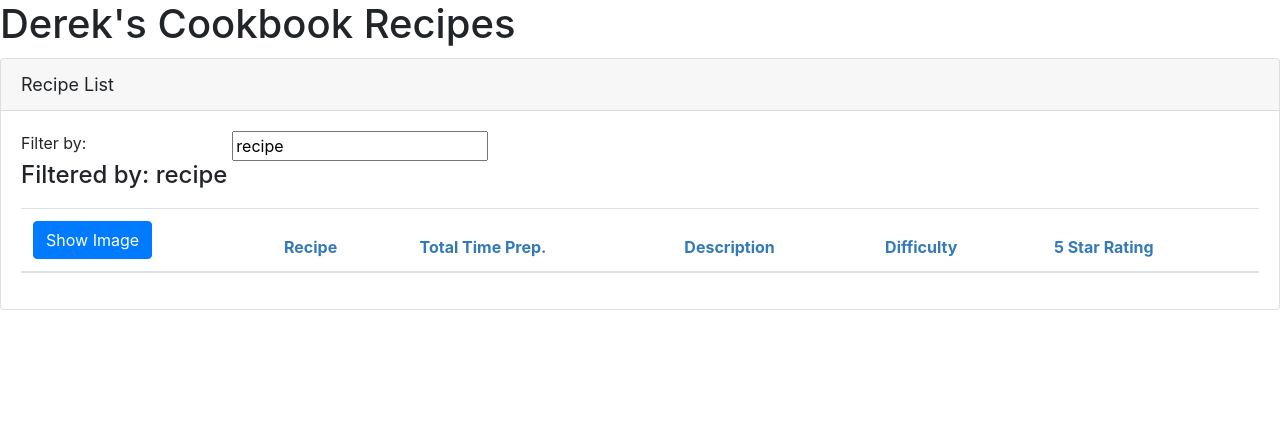
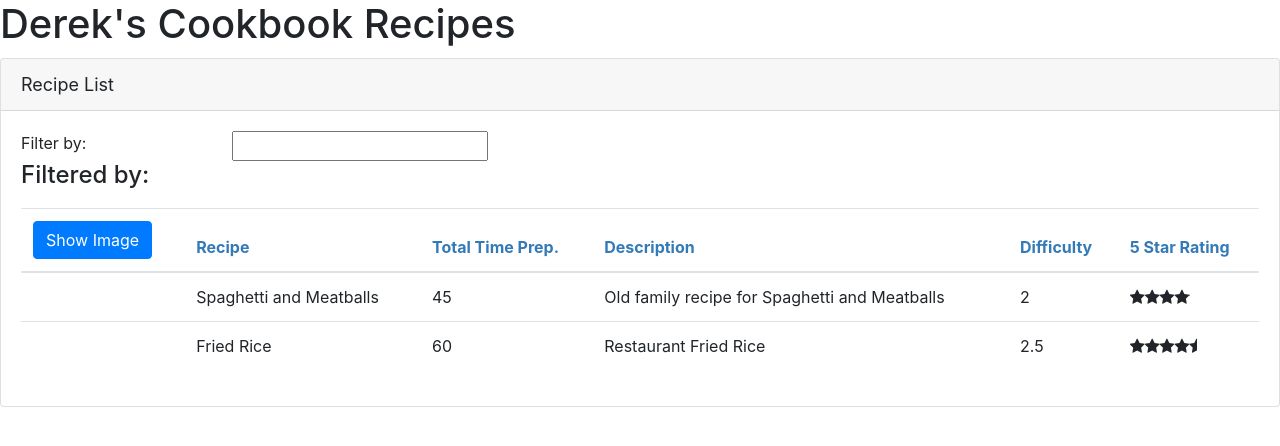
Before and after one commit to dnofsinger/AngularRecipeApp, an Angular app: page /welcome in a window 1280 px wide. Shown: the top 446 px of the page. Built offline with nearby package versions, Linux system fonts and the light colour scheme.

Commit message:
Added star component to recipe list component

```diff
--- a/src/app/app.module.ts
+++ b/src/app/app.module.ts
@@ -5,12 +5,14 @@
 import { AppComponent } from './app.component';
 import { RecipeListComponent } from './recipes/recipe-list.component';
 import { ConvertToSpacesPipe } from './shared/convert-to-spaces.pipe';
+import { StarComponent } from './shared/star.component';
 
 @NgModule({
   declarations: [
     AppComponent,
     RecipeListComponent,
-    ConvertToSpacesPipe
+    ConvertToSpacesPipe,
+    StarComponent
   ],
   imports: [
     BrowserModule,
--- a/src/app/recipes/recipe-list.component.html
+++ b/src/app/recipes/recipe-list.component.html
@@ -44,7 +44,7 @@
                         <td>{{recipe.recipeTimePrepMin}}</td>
                         <td>{{recipe.description}}</td>
                         <td>{{recipe.difficulty}}</td>
-                        <td>{{recipe.starRating}}</td>
+                        <td><rj-star [rating] = 'recipe.starRating'></rj-star></td>
                     </tr>
                 </tbody>
             </table>
--- a/src/app/recipes/recipe-list.component.ts
+++ b/src/app/recipes/recipe-list.component.ts
@@ -27,34 +27,34 @@
     filteredRecipes: IRecipe[];
     recipes: IRecipe[] = [
         {
-            "recipeId": 1,
-            "recipeName": "Spaghetti and Meatballs",
-            "recipeTimePrepMin": 45,
-            "recipeLastTried": "April 6th, 2019",
-            "description": "Old family recipe for Spaghetti and Meatballs",
-            "ingredients": "",
-            "difficulty": 2.0,
-            "starRating": 4.0,
-            "calories": 500,
-            "imageUrl": "https://openclipart.org/download/8673/johnny-automatic-spaghetti-and-meatballs.svg"
+            'recipeId': 1,
+            'recipeName': 'Spaghetti and Meatballs',
+            'recipeTimePrepMin': 45,
+            'recipeLastTried': 'April 6th, 2019',
+            'description': 'Old family recipe for Spaghetti and Meatballs',
+            'ingredients': '',
+            'difficulty': 2.0,
+            'starRating': 4.0,
+            'calories': 500,
+            'imageUrl': 'https://openclipart.org/download/8673/johnny-automatic-spaghetti-and-meatballs.svg'
         },
         {
-            "recipeId": 2,
-            "recipeName": "Fried Rice",
-            "recipeTimePrepMin": 60,
-            "recipeLastTried": "March 15th, 2019",
-            "description": "Restaurant Fried Rice",
-            "ingredients": "",
-            "difficulty": 2.5,
-            "starRating": 3.5,
-            "calories": 500,
-            "imageUrl": "https://openclipart.org/download/283405/Japanese-Rice-Bowl---Monochrome.svg"
+            'recipeId': 2,
+            'recipeName': 'Fried Rice',
+            'recipeTimePrepMin': 60,
+            'recipeLastTried': 'March 15th, 2019',
+            'description': 'Restaurant Fried Rice',
+            'ingredients': '',
+            'difficulty': 2.5,
+            'starRating': 4.5,
+            'calories': 500,
+            'imageUrl': 'https://openclipart.org/download/283405/Japanese-Rice-Bowl---Monochrome.svg'
         }
     ];
 
     constructor(){
         this.filteredRecipes = this.recipes;
-        this.listFilter = 'recipe';
+        this.listFilter = '';
     }
 
     performFilter(filterBy: string): IRecipe[] {
@@ -68,6 +68,6 @@
     }
 
     ngOnInit(): void {
-        console.log("In OnInit()...");
+        console.log('In OnInit()...');
     }
 }
--- /dev/null
+++ b/src/app/shared/star.component.ts
@@ -0,0 +1,15 @@
+import { Component, OnChanges, Input } from "@angular/core";
+
+@Component({
+    selector: 'rj-star',
+    templateUrl: './star.component.html',
+    styleUrls: ['./star.component.css']
+})
+export class StarComponent implements OnChanges{
+    @Input() rating: number;
+    starWidth: number;
+
+    ngOnChanges(): void {
+        this.starWidth = this.rating * 75 / 5;
+    }
+}
```
